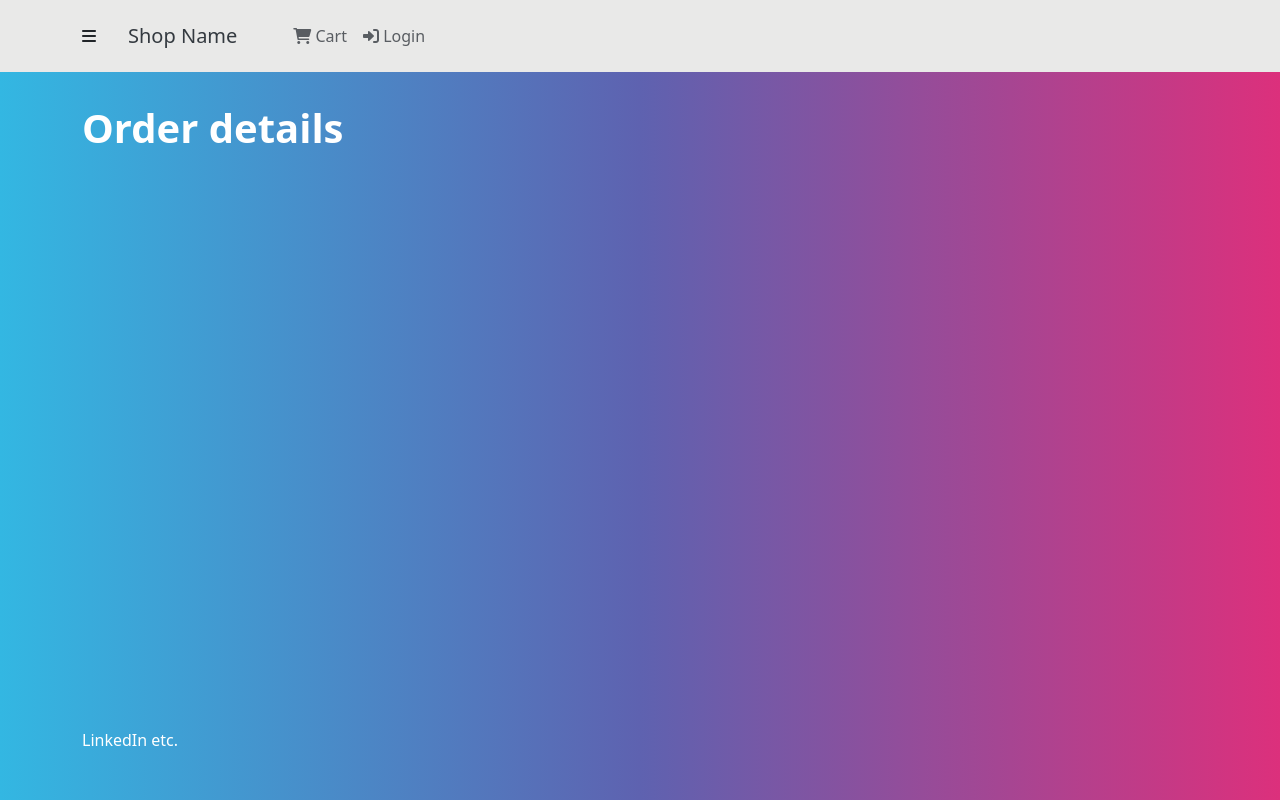
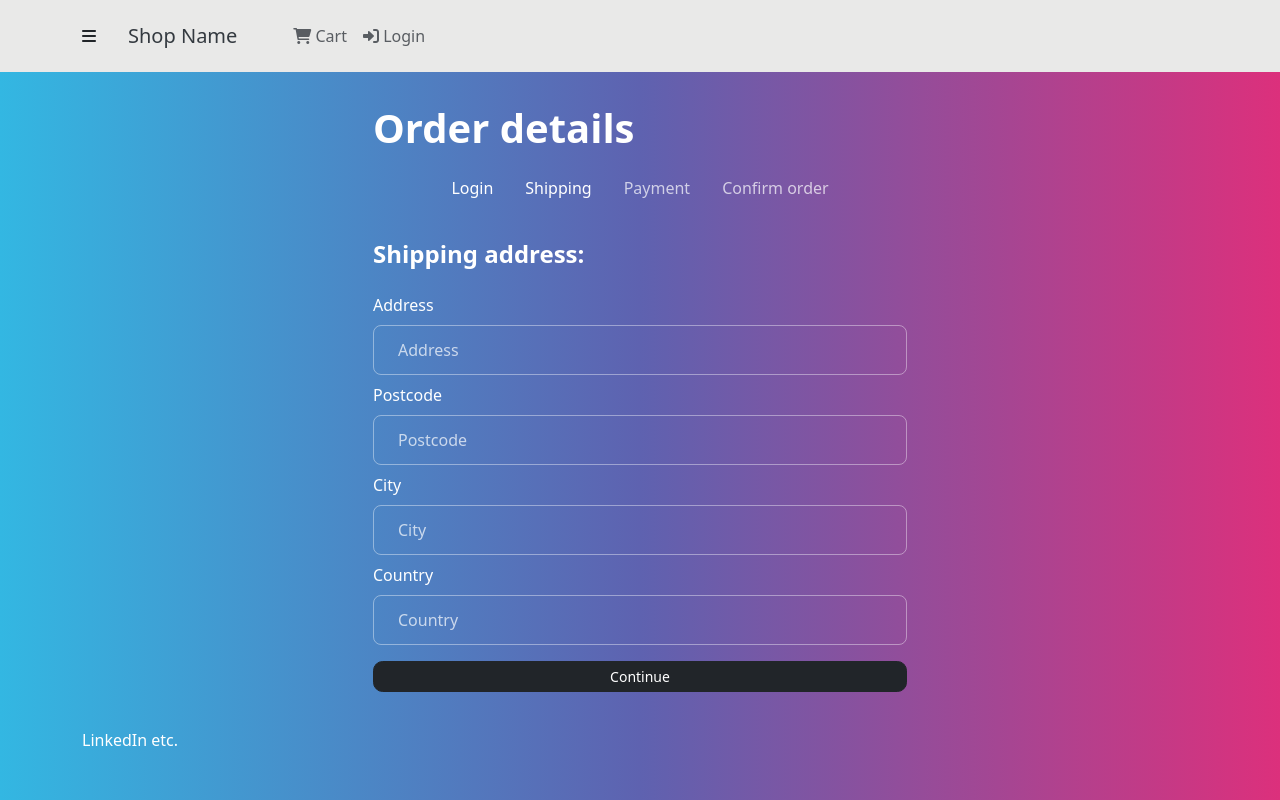
Before and after one commit to ideens/shop-app, a React (Create React App) app in the folder frontend/: page /shipping in a window 1280 px wide. Built offline with nearby package versions, Linux system fonts and the light colour scheme.

Commit message:
address form

```diff
--- a/frontend/src/actions/cartActions.js
+++ b/frontend/src/actions/cartActions.js
@@ -1,5 +1,9 @@
 import axios from 'axios'
-import { CART_ADD_ITEM, CART_REMOVE_ITEM } from '../constants/cartConstants'
+import {
+  CART_ADD_ITEM,
+  CART_REMOVE_ITEM,
+  CART_SAVE_ADDRESS,
+} from '../constants/cartConstants'
 
 export const addToCart = (id, quantity) => async (dispatch, getState) => {
   const { data } = await axios.get(`/api/products/${id}`)
@@ -27,3 +31,12 @@ export const removeFromCart = (id) => (dispatch, getState) => {
 
   localStorage.setItem('cartItems', JSON.stringify(getState().cart.cartItems))
 }
+
+export const saveShippingAddress = (data) => (dispatch) => {
+  dispatch({
+    type: CART_SAVE_ADDRESS,
+    payload: data,
+  })
+
+  localStorage.setItem('shippingAddress', JSON.stringify(data))
+}
--- a/frontend/src/actions/userActions.js
+++ b/frontend/src/actions/userActions.js
@@ -13,7 +13,7 @@ import {
   USER_UPDATE_PROFILE_REQUEST,
   USER_UPDATE_PROFILE_SUCCESS,
   USER_UPDATE_PROFILE_FAIL,
-  USER_UPDATE_PROFILE_RESET,
+  //USER_UPDATE_PROFILE_RESET,
 } from '../constants/userConstants.js'
 
 export const login = (email, password) => async (dispatch) => {
--- /dev/null
+++ b/frontend/src/components/FormSteps.js
@@ -0,0 +1,57 @@
+import React from 'react'
+import { Nav, NavItem } from 'react-bootstrap'
+import { LinkContainer } from 'react-router-bootstrap'
+import { NavLink } from 'react-router-dom'
+
+const FormSteps = ({ step1, step2, step3, step4 }) => {
+  return (
+    <Nav className="justify-content-center mb-3" style={{ minWidth: '400px' }}>
+      <NavItem>
+        {step1 ? (
+          <LinkContainer to="/login">
+            <Nav.Link className="px-2">Login</Nav.Link>
+          </LinkContainer>
+        ) : (
+          <Nav.Link className="px-2" disabled>
+            Login
+          </Nav.Link>
+        )}
+      </NavItem>
+      <NavItem>
+        {step2 ? (
+          <LinkContainer to="/shipping">
+            <Nav.Link className="px-2">Shipping</Nav.Link>
+          </LinkContainer>
+        ) : (
+          <Nav.Link className="px-2" disabled>
+            Shipping
+          </Nav.Link>
+        )}
+      </NavItem>
+      <NavItem>
+        {step3 ? (
+          <LinkContainer to="/payment">
+            <Nav.Link className="px-2">Payment</Nav.Link>
+          </LinkContainer>
+        ) : (
+          <Nav.Link className="px-2" disabled>
+            Payment
+          </Nav.Link>
+        )}
+      </NavItem>
+      <NavItem>
+        {step4 ? (
+          <LinkContainer to="/confirm">
+            <Nav.Link className="px-2">Confirm order</Nav.Link>
+          </LinkContainer>
+        ) : (
+          <Nav.Link className="px-2" disabled>
+            Confirm order
+          </Nav.Link>
+        )}
+      </NavItem>
+    </Nav>
+  )
+}
+
+export default FormSteps
--- a/frontend/src/constants/cartConstants.js
+++ b/frontend/src/constants/cartConstants.js
@@ -1,2 +1,3 @@
 export const CART_ADD_ITEM = 'CARD_ADD_ITEM'
 export const CART_REMOVE_ITEM = 'CARD_REMOVE_ITEM'
+export const CART_SAVE_ADDRESS = 'CART_SAVE_ADDRESS'
--- a/frontend/src/pages/Shipping.js
+++ b/frontend/src/pages/Shipping.js
@@ -1,10 +1,88 @@
-import React from 'react'
+import { useState, useEffect } from 'react'
+import { useDispatch, useSelector } from 'react-redux'
+import { useNavigate } from 'react-router-dom'
+import {
+  Form,
+  Button,
+  FormLabel,
+  FormControl,
+  FormGroup,
+} from 'react-bootstrap'
+import FormContainer from '../components/FormContainer'
+import { saveShippingAddress } from '../actions/cartActions'
+import FormSteps from '../components/FormSteps'
 
 const Shipping = () => {
+  const navigate = useNavigate()
+  const cart = useSelector((state) => state.cart)
+  const { shippingAddress } = cart
+
+  const dispatch = useDispatch()
+
+  const [address, setAddress] = useState(shippingAddress.address)
+  const [postcode, setPostcode] = useState(shippingAddress.postcode)
+  const [city, setCity] = useState(shippingAddress.city)
+  const [country, setCountry] = useState(shippingAddress.country)
+
+  const formHandler = (e) => {
+    e.preventDefault()
+    dispatch(saveShippingAddress({ address, postcode, city, country }))
+    navigate(`/payment`)
+  }
+
   return (
-    <div>
-      <h1> Order details </h1>
-    </div>
+    <FormContainer>
+      <h1>Order details</h1>
+      <FormSteps step1 step2 />
+      <h4>Shipping address:</h4>
+      <Form onSubmit={formHandler}>
+        <FormGroup controlId="address">
+          <FormLabel className="mt-1">Address</FormLabel>
+          <FormControl
+            required
+            type="text"
+            placeholder="Address"
+            value={address}
+            onChange={(e) => setAddress(e.target.value)}
+          ></FormControl>
+        </FormGroup>
+        <FormGroup controlId="postcode">
+          <FormLabel className="mt-1">Postcode</FormLabel>
+          <FormControl
+            required
+            type="text"
+            placeholder="Postcode"
+            value={postcode}
+            onChange={(e) => setPostcode(e.target.value)}
+          ></FormControl>
+          <FormGroup controlId="city">
+            <FormLabel className="mt-1">City</FormLabel>
+            <FormControl
+              required
+              type="text"
+              placeholder="City"
+              value={city}
+              onChange={(e) => setCity(e.target.value)}
+            ></FormControl>
+            <FormGroup controlId="country">
+              <FormLabel className="mt-1">Country</FormLabel>
+              <FormControl
+                required
+                type="text"
+                placeholder="Country"
+                value={country}
+                onChange={(e) => setCountry(e.target.value)}
+              ></FormControl>
+            </FormGroup>
+          </FormGroup>
+        </FormGroup>
+        <div className="d-grid gap-2">
+          <Button type="submit" className="btn btn-dark btn-sm mt-2">
+            Continue
+          </Button>
+        </div>
+      </Form>
+    </FormContainer>
   )
 }
 
--- a/frontend/src/reducers/cartReducers.js
+++ b/frontend/src/reducers/cartReducers.js
@@ -1,6 +1,13 @@
-import { CART_ADD_ITEM, CART_REMOVE_ITEM } from '../constants/cartConstants.js'
+import {
+  CART_ADD_ITEM,
+  CART_REMOVE_ITEM,
+  CART_SAVE_ADDRESS,
+} from '../constants/cartConstants.js'
 
-export const cartReducer = (state = { cartItems: [] }, action) => {
+export const cartReducer = (
+  state = { cartItems: [], shippingAddress: {} },
+  action
+) => {
   switch (action.type) {
     case CART_ADD_ITEM:
       const item = action.payload
@@ -37,6 +44,12 @@ export const cartReducer = (state = { cartItems: [] }, action) => {
         // if item with that id is found, create new array without item
       }
 
+    case CART_SAVE_ADDRESS:
+      return {
+        ...state,
+        shippingAddress: action.payload,
+      }
+
     default:
       return state
   }
--- a/frontend/src/store.js
+++ b/frontend/src/store.js
@@ -32,10 +32,14 @@ const storageItems = localStorage.getItem('cartItems')
 const storageUserInfo = localStorage.getItem('userInfo')
   ? JSON.parse(localStorage.getItem('userInfo'))
   : null
+
+const storageShippingAddress = localStorage.getItem('shippingAddress')
+  ? JSON.parse(localStorage.getItem('shippingAddress'))
+  : {}
 // if items exists, get them and parse them. if not, set it empty array / null
 
 const initialState = {
-  cart: { cartItems: storageItems },
+  cart: { cartItems: storageItems, shippingAddress: storageShippingAddress },
   userLogin: { userInfo: storageUserInfo },
 }
 
```
